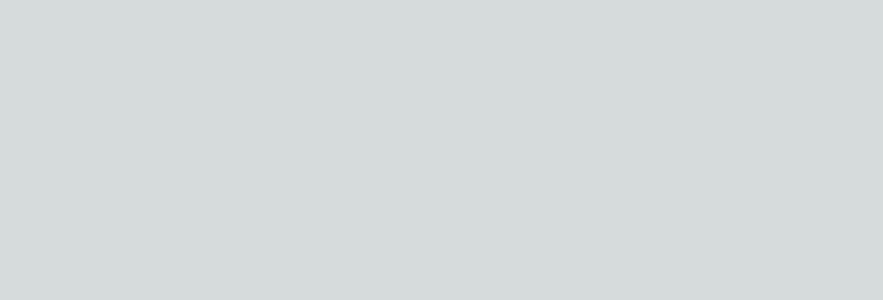
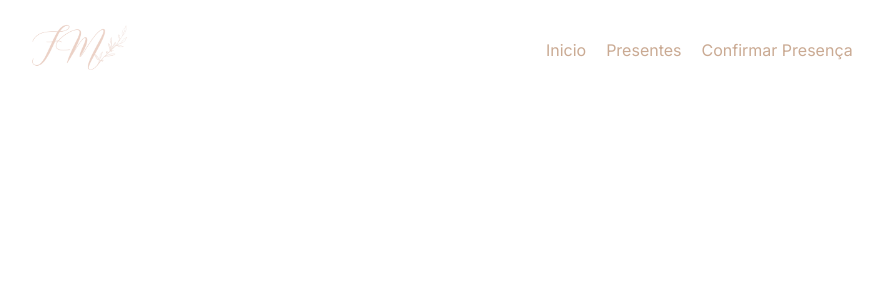
Before and after one commit to lucasfranchini/Wedding, a Next.js app: page / in a window 1280 px wide. Shown: the top 300 px of the page, without its empty margins (199-1082 px from the left). Built offline with nearby package versions, Linux system fonts and the light colour scheme.

Commit message:
feat: create header component

```diff
--- a/src/app/globals.css
+++ b/src/app/globals.css
@@ -1,27 +1,133 @@
 @tailwind base;
 @tailwind components;
 @tailwind utilities;
-
-:root {
-  --foreground-rgb: 0, 0, 0;
-  --background-start-rgb: 214, 219, 220;
-  --background-end-rgb: 255, 255, 255;
+html,
+body,
+div,
+span,
+applet,
+object,
+iframe,
+h1,
+h2,
+h3,
+h4,
+h5,
+h6,
+p,
+blockquote,
+pre,
+a,
+abbr,
+acronym,
+address,
+big,
+cite,
+code,
+del,
+dfn,
+em,
+img,
+ins,
+kbd,
+q,
+s,
+samp,
+small,
+strike,
+strong,
+sub,
+sup,
+tt,
+var,
+b,
+u,
+i,
+center,
+dl,
+dt,
+dd,
+ol,
+ul,
+li,
+fieldset,
+form,
+label,
+legend,
+table,
+caption,
+tbody,
+tfoot,
+thead,
+tr,
+th,
+td,
+article,
+aside,
+canvas,
+details,
+embed,
+figure,
+figcaption,
+footer,
+header,
+hgroup,
+menu,
+nav,
+output,
+ruby,
+section,
+summary,
+time,
+mark,
+audio,
+video {
+  margin: 0;
+  padding: 0;
+  border: 0;
+  font-size: 100%;
+  font: inherit;
+  vertical-align: baseline;
 }
-
-@media (prefers-color-scheme: dark) {
-  :root {
-    --foreground-rgb: 255, 255, 255;
-    --background-start-rgb: 0, 0, 0;
-    --background-end-rgb: 0, 0, 0;
-  }
+/* HTML5 display-role reset for older browsers */
+article,
+aside,
+details,
+figcaption,
+figure,
+footer,
+header,
+hgroup,
+menu,
+nav,
+section {
+  display: block;
 }
-
 body {
-  color: rgb(var(--foreground-rgb));
-  background: linear-gradient(
-      to bottom,
-      transparent,
-      rgb(var(--background-end-rgb))
-    )
-    rgb(var(--background-start-rgb));
+  line-height: 1;
 }
+ol,
+ul {
+  list-style: none;
+}
+blockquote,
+q {
+  quotes: none;
+}
+blockquote:before,
+blockquote:after,
+q:before,
+q:after {
+  content: "";
+  content: none;
+}
+table {
+  border-collapse: collapse;
+  border-spacing: 0;
+}
+* {
+  box-sizing: border-box;
+  padding: 0;
+  margin: 0;
+  color: #caaa93;
+}
--- /dev/null
+++ b/src/app/header/index.tsx
@@ -0,0 +1,18 @@
+import Image from "next/image";
+import Link from "next/link";
+import React from "react";
+
+const Header: React.FC = () => {
+  return (
+    <div className="flex justify-around items-center w-full p-5 fixed top-0 left-0">
+      <Image src="/FMClear.png" alt="F&M" width={100} height={40} />
+      <div className="flex items-center gap-5 ">
+        <Link href="/">Inicio</Link>
+        <Link href="/gifts">Presentes</Link>
+        <Link href="/confirm">Confirmar Presença</Link>
+      </div>
+    </div>
+  );
+};
+
+export default Header;
--- a/src/app/layout.tsx
+++ b/src/app/layout.tsx
@@ -1,5 +1,6 @@
 import { Inter } from "next/font/google";
 import "./globals.css";
+import Header from "./header";
 
 const inter = Inter({ subsets: ["latin"] });
 
@@ -15,7 +16,10 @@ export default function RootLayout({
 }) {
   return (
     <html lang="en">
-      <body className={inter.className}>{children}</body>
+      <body className={inter.className}>
+        <Header />
+        {children}
+      </body>
     </html>
   );
 }
```
